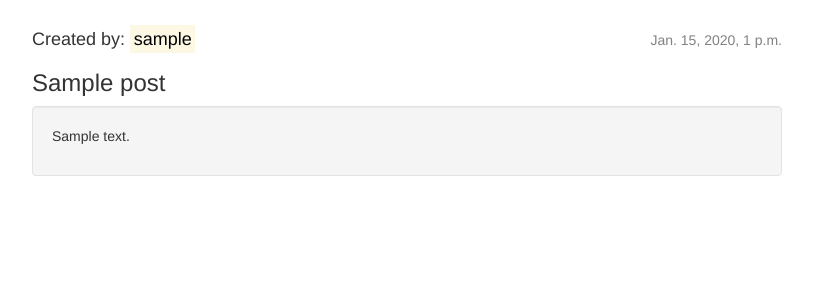
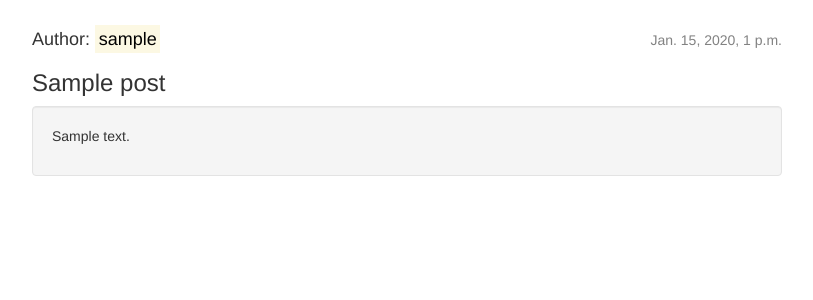
Before and after one commit to mcproger/django_blog, a Django app: page /post/1/ in a window 1280 px wide. Shown: the part 52-352 px from the top of the page, without its empty margins (23-836 px from the left). Run offline with Django 3.2, Linux system fonts and the light colour scheme; tables that the repository leaves empty hold one stand-in row (values such as "Sample post"); some libraries are stand-ins or nearby versions.

Commit message:
Fix imposition

```diff
--- a/blog/templates/blog/post_detail.html
+++ b/blog/templates/blog/post_detail.html
@@ -13,7 +13,7 @@
 	<a class="btn btn-default" href="{% url 'post_edit' pk=post.pk %}"><span class="glyphicon glyphicon-pencil"></span></a>
 	<a class="btn btn-default" href="{% url 'post_remove' pk=post.pk %}"><span class="glyphicon glyphicon-remove"></span></a>
 	{% endif %}
-    <h4>Created by: <mark>{{ post.author }}</mark></h4>
+    <h4>Author: <mark>{{ post.author }}</mark></h4>
     <h3>{{ post.title }}</h3>
     <div class="well">
       <p>{{ post.text|linebreaksbr }}</p>
```
